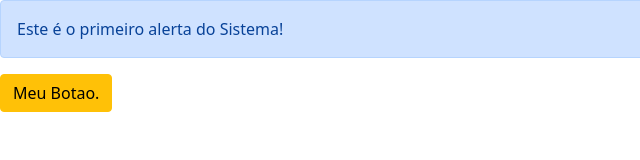
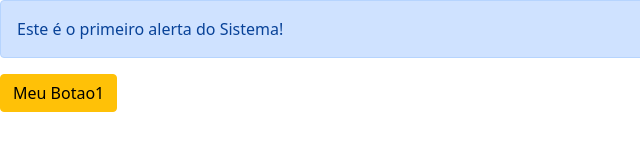
Before and after one commit to amartinsgp/19A_Devops, a plain HTML site: page index.html in a window 1280 px wide. Shown: the full height of the page, 0-640 px from the left. Drawn offline with Linux system fonts and the light colour scheme.

Commit message:
Segundo commit

```diff
--- a/index.html
+++ b/index.html
@@ -10,7 +10,9 @@
     <div class="alert alert-primary" role="alert">
         Este é o primeiro alerta do Sistema!
     </div>
-    <button type="button" class="btn btn-warning">Meu Botao.</button>
+    <button type="button" class="btn btn-warning">Meu Botao1</button>
+
+
 
     <script src="jquery-3.6.0.min.js"></script>
     <script src="bootstrap.bundle.min.js"></script>
```
